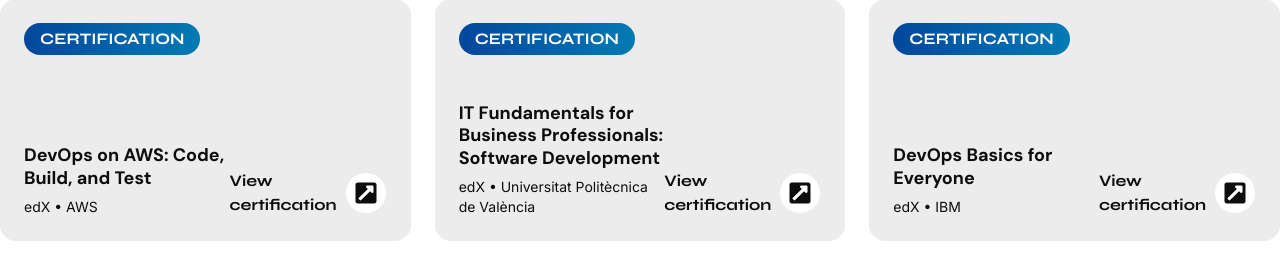
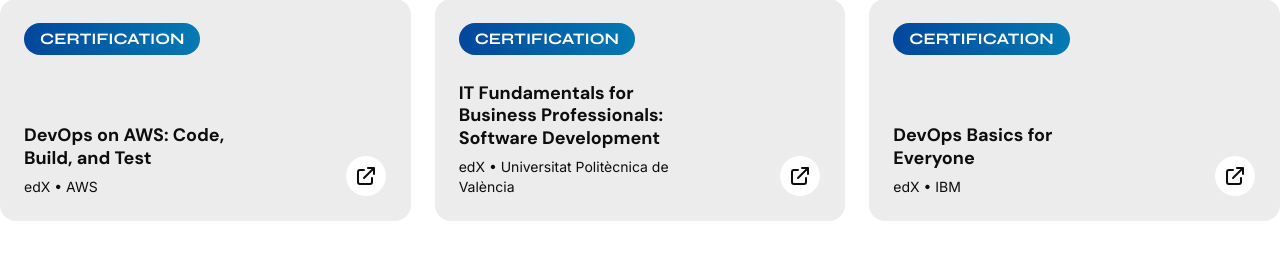
Before and after one commit to andrescorderor/ac-website, a React (Vite) app: page / in a window 1280 px wide. Shown: the part 1965-2232 px from the top of the page. Built offline with nearby package versions, Linux system fonts and the light colour scheme.

Commit message:
refactor: button change

```diff
--- a/package.json
+++ b/package.json
@@ -1,7 +1,7 @@
 {
   "name": "ac-website",
   "private": true,
-  "version": "0.10.0",
+  "version": "0.11.1",
   "type": "module",
   "scripts": {
     "dev": "vite",
--- a/src/components/common/CertificationsSectionCard.tsx
+++ b/src/components/common/CertificationsSectionCard.tsx
@@ -1,6 +1,6 @@
 /* eslint-disable tailwindcss/migration-from-tailwind-2 */
 import { CertificationsSectionCardProps } from '@mocks/CertificationsSectionMocks';
-import { FaExternalLinkSquareAlt } from 'react-icons/fa';
+import { HiOutlineExternalLink } from 'react-icons/hi';
 
 import { Button } from './Button';
 
@@ -33,15 +33,12 @@
           <p className="text-sm">{subtitle}</p>
         </div>
         <div className="flex w-1/2 flex-col items-end justify-end">
-          <div className="font-syne flex items-center gap-2 font-bold text-[var(--black)]">
-            View certification
-            <Button
-              type="icon-only"
-              icon={FaExternalLinkSquareAlt}
-              name="View Certification"
-              onClick={handleOpenLink}
-            />
-          </div>
+          <Button
+            type="full-dynamic"
+            icon={HiOutlineExternalLink}
+            name="View Certification"
+            onClick={handleOpenLink}
+          />
         </div>
       </div>
     </div>
--- a/src/components/home/CertificationsSection.tsx
+++ b/src/components/home/CertificationsSection.tsx
@@ -1,3 +1,4 @@
+/* eslint-disable import/no-extraneous-dependencies */
 /* eslint-disable tailwindcss/no-custom-classname */
 /* eslint-disable react/no-array-index-key */
 import { useState } from 'react';
```
